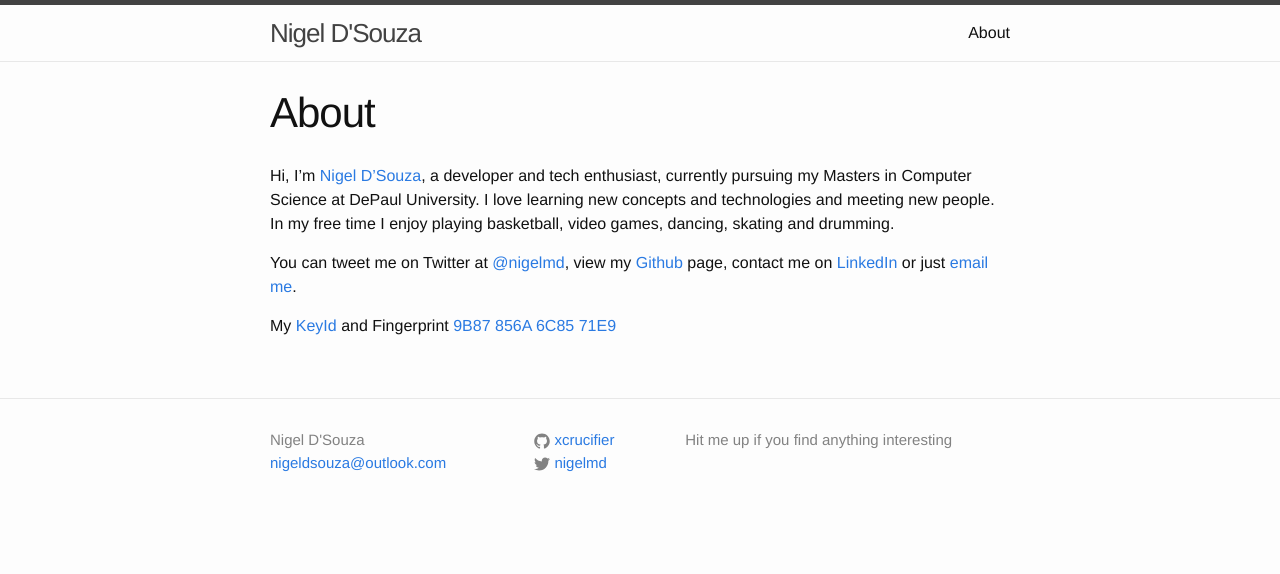
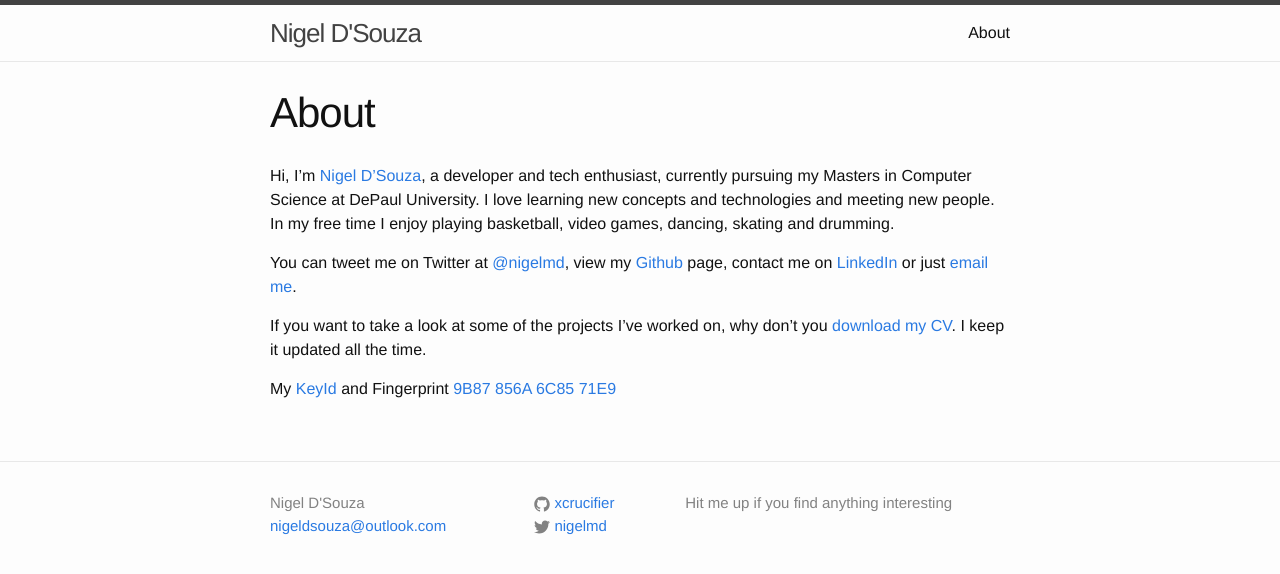
Before and after one commit to nigelmd/nigelmd.github.io, a Jekyll site: the page built from about.md, in a window 1280 px wide. Shown: the top 574 px of the page. Built offline with Jekyll 4.4.1, drawn with Linux system fonts in a browser that asks for light colours.

Commit message:
Added resume

```diff
--- a/about.md
+++ b/about.md
@@ -9,4 +9,6 @@ I love learning new concepts and technologies and meeting new people. In my free
 
 You can tweet me on Twitter at [@nigelmd](http://twitter.com/nigelmd), view my [Github](http://github.com/xcrucifier) page, contact me on [LinkedIn](http://linkedin.com/in/nigelmd) or just [email me](mailto:nigeldsouza@outlook.com).
 
+If you want to take a look at some of the projects I've worked on, why don't you [download my CV](https://www.dropbox.com/s/3fkvkglar38bw9m/Nigel%20D'Souza%20CV%20Technical%20Revised.pdf?dl=0). I keep it updated all the time.
+
 My [KeyId](http://pgp.mit.edu/pks/lookup?search=0x6C8571E9) and Fingerprint [9B87 856A 6C85 71E9](https://keybase.io/xcrucifier)
```
Also changed, not shown: 3 other files.
